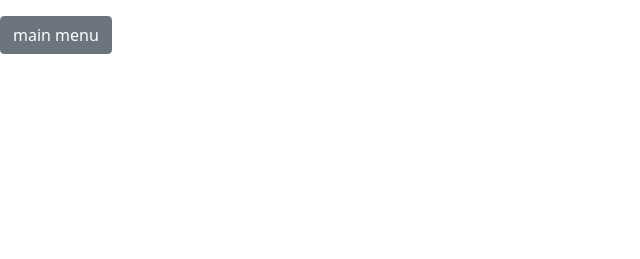
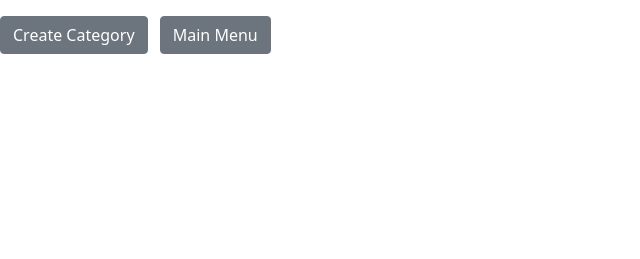
Before and after one commit to VictorOliveiraPy/test-nginx, a Django app: page /category/ in a window 1280 px wide. Shown: the part 41-300 px from the top of the page, without its empty margins (0-640 px from the left). Run offline with Django 3.2, Linux system fonts and the light colour scheme; data that the repository does not hold is empty.

Commit message:
created views crud

```diff
--- a/product/models.py
+++ b/product/models.py
@@ -1,4 +1,5 @@
 from django.db import models
+
 
 class BaseModel(models.Model):
     created_at = models.DateTimeField(auto_now_add=True)
@@ -6,6 +7,7 @@ class BaseModel(models.Model):
 
     class Meta:
         abstract = True
+
 
 class Product(BaseModel):
     name = models.CharField(max_length=200)
@@ -18,6 +20,7 @@ class Product(BaseModel):
     def __str__(self) -> str:
         return f"{self.name} - {self.descripiton} - {self.price} - {self.stock} - {self.gtin} - {self.created_at} - {self.updated_at} - {self.category}"
 
+
 class Category(BaseModel):
     name = models.CharField(max_length=200)
     description = models.CharField(max_length=200)
--- a/product/templates/category.html
+++ b/product/templates/category.html
@@ -22,8 +22,8 @@
                     <td>{{ item.description }}</td>
                     <td>{{ item.created_at }}</td>
                     <td>{{ item.updated_at }}</td>
-                    <td><a href=""><button>Edit</button></a></td>
-                    <td><a href=""><button>Delete</button></a></td>
+                    <td><a href="{% url 'update_category' id=item.id%}"><button>Edit</button></a></td>
+                    <td><a href="{% url 'delete_category' id=item.id%}"><button>Delete</button></a></td>
                 </tr>
             {% endfor %}
         </tbody>
@@ -31,7 +31,8 @@
     </table>
 </div>
     <div class="bottom">
-    <a href="/"><button class="btn btn-secondary me-md-2" type="button">main menu</button></a>
+    <a href="/category/create"><button class="btn btn-secondary me-md-2" type="button">Create Category</button></a>
+    <a href="/"><button class="btn btn-secondary me-md-2" type="button">Main Menu</button></a>
 </div>
 
 
--- a/product/urls.py
+++ b/product/urls.py
@@ -4,4 +4,7 @@ from . import views
 
 urlpatterns = [
     path('', views.list_categories, name='list_categories'),
+    path('create/', views.create_categories, name='create_categories'),
+    path('delete/<int:id>', views.delete_categories, name='delete_category'),
+    path('update/<int:id>', views.update_categories, name='update_category'),
 ]
--- a/product/views.py
+++ b/product/views.py
@@ -1,7 +1,30 @@
-from django.shortcuts import render
+from product.forms import CategoryForm
+from django.shortcuts import redirect, render
 from .models import Category
 
 
 def list_categories(request):
     categories = Category.objects.all()
     return render(request, 'category.html', {'categories': categories})
+
+
+def update_categories(request, id):
+    categories = Category.objects.get(id=id)
+    form = CategoryForm(request.POST or None, instance=categories)
+    if form.is_valid():
+        form.save()
+        return redirect('list_categories')
+    return render(request, 'form.html', {'form':form})
+
+def delete_categories(request, id):
+    categories = Category.objects.get(id=id)
+    categories.delete()
+    return redirect('list_categories')
+
+
+def create_categories(request):
+    form = CategoryForm(request.POST or None)
+    if form.is_valid():
+        form.save()
+        return redirect('list_categories')
+    return render(request, 'form.html', {'form': form})
```
Also changed, not shown: product/forms.py (added, +9 -0 lines), product/templates/form.html (added, +13 -0 lines).
